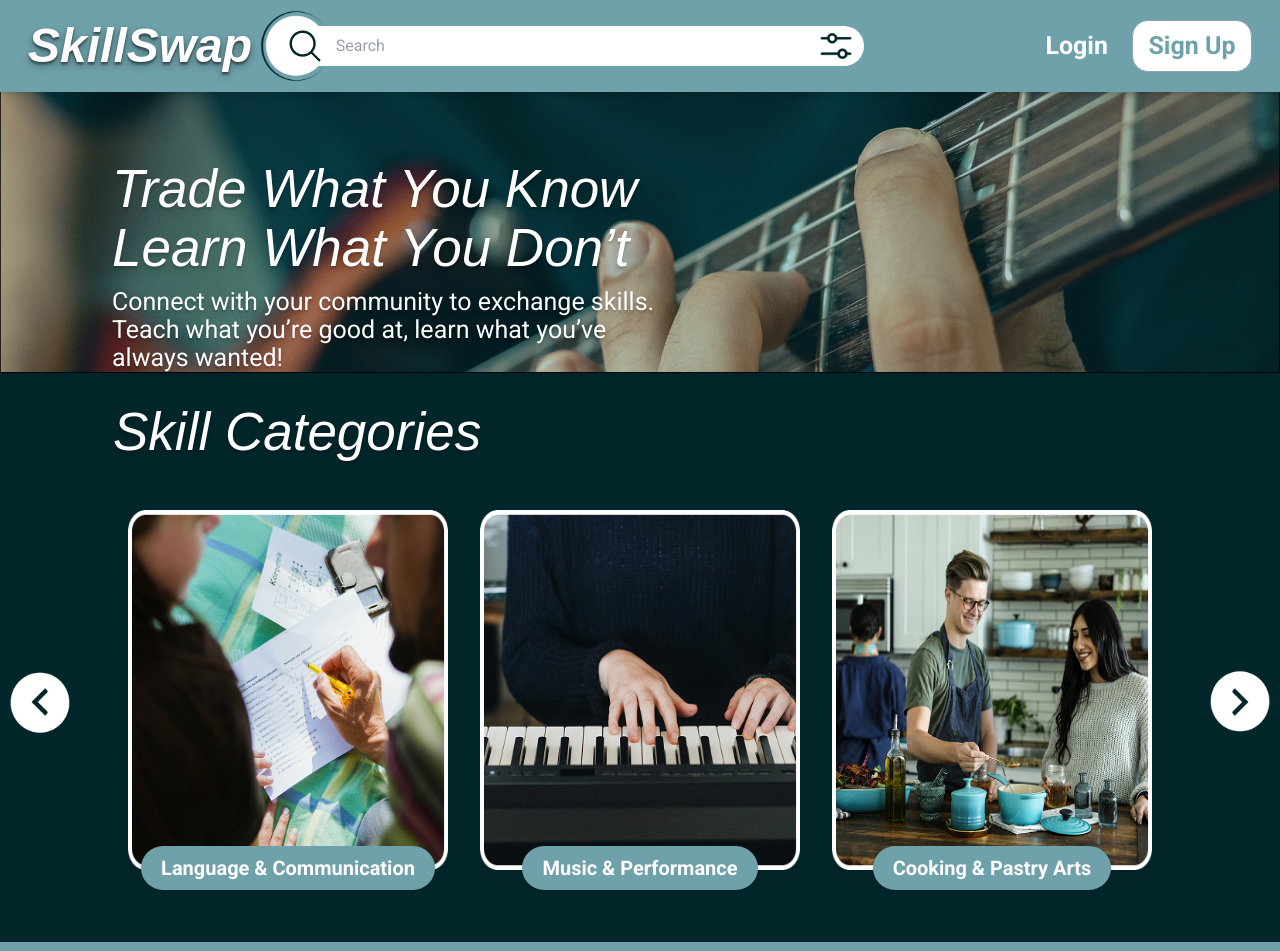
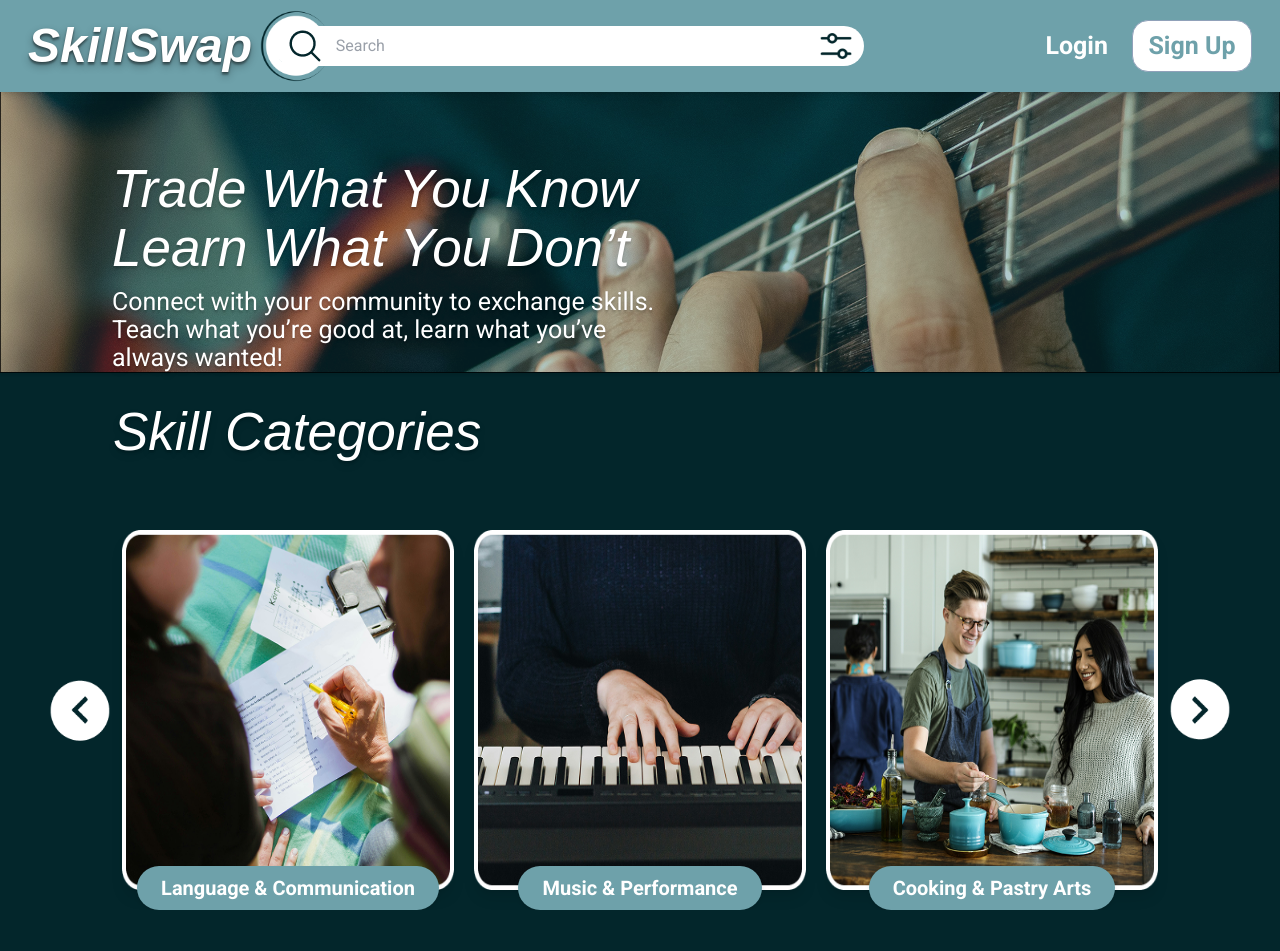
Before and after one commit to Peabaa/skill-swap, a Vue app: page / in a window 1280 px wide. Shown: the top 951 px of the page. Built offline with nearby package versions, Linux system fonts and the light colour scheme; a web font is replaced by a local one.

Commit message:
add: added log out button on Dashboard

```diff
--- a/src/components/HomePage.vue
+++ b/src/components/HomePage.vue
@@ -2,7 +2,10 @@
 <template>
     <div class="min-h-screen flex flex-col"
          :style="selectedMode === 'barter' ? { backgroundColor: 'rgba(110, 161, 170, 0.44)' } : { backgroundColor: '#03262B' }">
-        <HomeHeader v-model:selectedMode="selectedMode"/>
+        <HomeHeader
+          v-model:selectedMode="selectedMode"
+          @logout="handleLogout"
+        />
 
         <main class="flex-1 pt-22">
             <div class="relative w-full">
--- a/src/components/LandingPage.vue
+++ b/src/components/LandingPage.vue
@@ -4,11 +4,16 @@
     <LandingHeader
       @trigger-login="showLogin = true"
       @trigger-signup="showSignUp = true"
+      @search-login-required="showLogin = true; showLoginWarning = true; loginNotice = 'Please log in first to search.'"
     />
 
     <!-- Login Overlay -->
     <div v-if="showLogin" class="fixed inset-0 z-50 bg-[rgba(0,0,0,0.6)] flex items-center justify-center">
-      <LoginForm @close="showLogin = false" @trigger-signup="showLogin = false; showSignUp = true"/>
+      <LoginForm
+      :showWarning="showLoginWarning"
+      :loginNotice="loginNotice"
+      @close="showLogin = false; showLoginWarning = false"
+      @trigger-signup="showLogin = false; showSignUp = true; showLoginWarning = false"/>
     </div>
 
     <!-- Signup Overlay -->
@@ -37,21 +42,34 @@
 
       <section class="relative flex items-center px-28 py-12">
         <!-- Left Arrow -->
-        <button @click="carouselRef?.prev()" class="absolute left-0 z-10 hover:scale-105 transition">
-          <img src="@/assets/images/Circle_Carret_Right.png" alt="Left" class="w-20 h-20 rotate-180" />
+        <button
+          @click="carouselRef?.prev()"
+          class="absolute left-30 z-10 transform -translate-x-full hover:scale-105 transition"
+        >
+          <img
+            src="@/assets/images/Circle_Carret_Right.png"
+            alt="Left"
+            class="w-20 h-20 rotate-180"
+          />
         </button>
 
         <!-- Carousel -->
         <Carousel v-bind="carouselConfig" class="w-full" ref="carouselRef">
           <Slide v-for="skill in skills" :key="skill.label">
-            <div class="relative flex flex-col items-center mx-4 h-[24rem]">
-              <img
-                :src="skill.image"
-                :alt="skill.label"
-                class="w-90 h-90 rounded-2xl shadow-lg"
-              />
+            <div class="relative flex flex-col items-center">
+              <button
+                type="button"
+                class="group relative transition-transform hover:scale-105 focus:outline-none cursor-pointer"
+                @click="handleSkillClick(skill.image, skill.label)"
+              >
+                <img
+                  :src="skill.image"
+                  :alt="skill.label"
+                  class="w-90 h-90 rounded-2xl shadow-lg"
+                />
+              </button>
               <div
-                class="absolute bottom-1 bg-[#6EA1AA] text-white text-center text-xl font-bold font-roboto px-5 py-2 rounded-full shadow-md"
+                class="font-roboto text-xl absolute -bottom-5 font-bold px-6 py-2 rounded-full shadow-md bg-[#6EA1AA] text-white"
               >
                 {{ skill.label }}
               </div>
@@ -60,8 +78,15 @@
         </Carousel>
 
         <!-- Right Arrow -->
-        <button @click="carouselRef?.next()" class="absolute right-0 z-10 hover:scale-105 transition">
-          <img src="@/assets/images/Circle_Carret_Right.png" alt="Right" class="w-20 h-20" />
+        <button
+          @click="carouselRef?.next()"
+          class="absolute right-30 z-10 transform translate-x-full hover:scale-115 transition"
+        >
+          <img
+            src="@/assets/images/Circle_Carret_Right.png"
+            alt="Right"
+            class="w-20 h-20"
+          />
         </button>
       </section>
     </main>
@@ -73,6 +98,7 @@
 <script setup>
 import { ref } from 'vue'
 import { Carousel, Slide } from 'vue3-carousel'
+import { useRouter } from 'vue-router'
 import 'vue3-carousel/carousel.css'
 
 import LandingHeader from './landingPage-components/LandingHeader.vue'
@@ -87,6 +113,8 @@ import cookingSkill from '@/assets/images/cookingSkill.png'
 
 const showLogin = ref(false)
 const showSignUp = ref(false)
+const showLoginWarning = ref(false)
+const loginNotice = ref("Please log in first to explore skill categories.")
 
 const skills = ref([
   {
@@ -128,4 +156,42 @@ const carouselConfig = {
     transition: 0,
   }
 }
+
+const router = useRouter()
+
+const handleSkillClick = (skillImage, skillLabel) => {
+  showLoginWarning.value = true
+  showLogin.value = true
+}
 </script>
+
+<style scoped>
+:deep(.carousel__viewport) {
+  perspective: 1000px;
+}
+
+:deep(.carousel__track) {
+  padding: 20px 0;
+  display: flex;
+  align-items: stretch;
+}
+
+:deep(.carousel__slide) {
+  padding: 0 10px;
+  height: 100%;
+  display: flex;
+  align-items: stretch;
+}
+
+:deep(.carousel__slide > div) {
+  height: 100%;
+  width: 100%;
+  max-width: 100%;
+  box-sizing: border-box;
+  display: flex;
+  flex-direction: column;
+  justify-content: stretch;
+  margin: 0 auto;
+}
+
+</style>
--- a/src/components/homePage-components/HomeHeader.vue
+++ b/src/components/homePage-components/HomeHeader.vue
@@ -15,7 +15,7 @@
       </div>
 
       <!-- Search Bar -->
-      <div class="w-[590px] h-[40px] -translate-x-32 flex items-center bg-white rounded-3xl relative">
+      <div class="w-[590px] h-[40px] -translate-x-10 flex items-center bg-white rounded-3xl relative">
         <img
           src="@/assets/images/searchIcon.png"
           alt="Search"
@@ -52,7 +52,7 @@
       </div>
 
         <!--1 on 1/ Barter Chain Button-->
-        <div class="relative w-40 h-12 ml-4">
+        <div class="relative w-40 h-12 ml-4 right-25">
           <!-- 1 On 1 Button (under) -->
           <button
             class="absolute top-0 left-5 w-35 h-12 rounded-3xl border text-center justify-center font-roboto text-2xl font-bold leading-7 transition-colors duration-200 focus:outline-none pr-5"
@@ -74,11 +74,12 @@
             Barter Chains
           </button>
         </div>
-        <!-- Dashboard Button -->
-        <div class="flex items-center">
-            <button class="flex items-center gap-x-2 font-roboto text-[25px] text-4xl font-bold"
+        <!-- Dashboard Button with Dropdown -->
+        <div class="relative" ref="dashboardMenuRef">
+          <button
+            class="flex items-center gap-x-2 font-roboto text-[25px] text-4xl font-bold"
             :class="selectedMode === 'barter' ? 'text-white' : 'text-white'"
-                    @click="$emit('trigger-login')"
+            @click="showDashboardMenu = !showDashboardMenu"
           >
             Dashboard
             <img
@@ -88,6 +89,23 @@
               :style="selectedMode === 'barter' ? 'filter: brightness(200%)' : ''"
             />
           </button>
+
+          <!-- Dropdown -->
+          <div
+            v-if="showDashboardMenu"
+            class="absolute right-0 mt-2 w-40 bg-white rounded-lg shadow-lg border border-gray-200 z-50"
+          >
+            <ul class="py-2">
+              <li>
+                <button
+                  class="block w-full text-left px-4 py-2 text-gray-700 hover:bg-gray-100 font-roboto font-semibold"
+                  @click="handleLogout"
+                >
+                  Log Out
+                </button>
+              </li>
+            </ul>
+          </div>
         </div>
     </div>
   </header>
@@ -110,6 +128,13 @@ const router = useRouter()
 const searchBar = ref('')
 const showFilters = ref(false)
 const dropdownRef = ref(null)
+const showDashboardMenu = ref(false)
+const dashboardMenuRef = ref(null)
+
+const handleLogout = () => {
+  emit('logout')
+  showDashboardMenu.value = false
+}
 
 const goToHome = () => {
   router.push({ name: 'HomePage' })
@@ -122,4 +147,8 @@ const setMode = (mode) => {
 onClickOutside(dropdownRef, () => {
   showFilters.value = false
 })
+
+onClickOutside(dashboardMenuRef, () => {
+  showDashboardMenu.value = false
+})
 </script>
--- a/src/components/landingPage-components/LandingHeader.vue
+++ b/src/components/landingPage-components/LandingHeader.vue
@@ -23,6 +23,8 @@
           type="text"
           placeholder="Search"
           class="font-roboto flex-1 bg-transparent outline-none text-gray-700 text-base mx-6"
+          @focus="$emit('search-login-required')"
+          readonly
         />
 
         <!-- Search Filter Button -->
--- a/src/components/landingPage-components/LoginForm.vue
+++ b/src/components/landingPage-components/LoginForm.vue
@@ -25,6 +25,11 @@
         </button>
       </div>
 
+      <!-- Feedback Message -->
+      <div class="text-center mt-4">
+        <p v-if="showWarning" class="text-yellow-500 font-semibold">{{ loginNotice }}</p>
+      </div>
+
       <!-- Email Box -->
       <div class="w-[330px] h-10 bg-[rgba(255,255,255,0.7)] rounded-3xl border border-zinc-400 mx-auto flex items-center">
 
@@ -41,7 +46,7 @@
 
         <input
           v-model="password"
-          type="text"
+          type="password"
           placeholder="Password"
           class="font-roboto font-bold flex-1 bg-transparent outline-none text-gray-700 text-base mx-6"
         />
@@ -71,6 +76,11 @@
 <script setup>
 import { ref } from 'vue'
 import { useRouter } from 'vue-router'
+
+defineProps({
+  showWarning: Boolean,
+  loginNotice: String
+})
 
 const email = ref('')
 const password = ref('')
```
Lines whose indentation alone changed are shown as unchanged.
